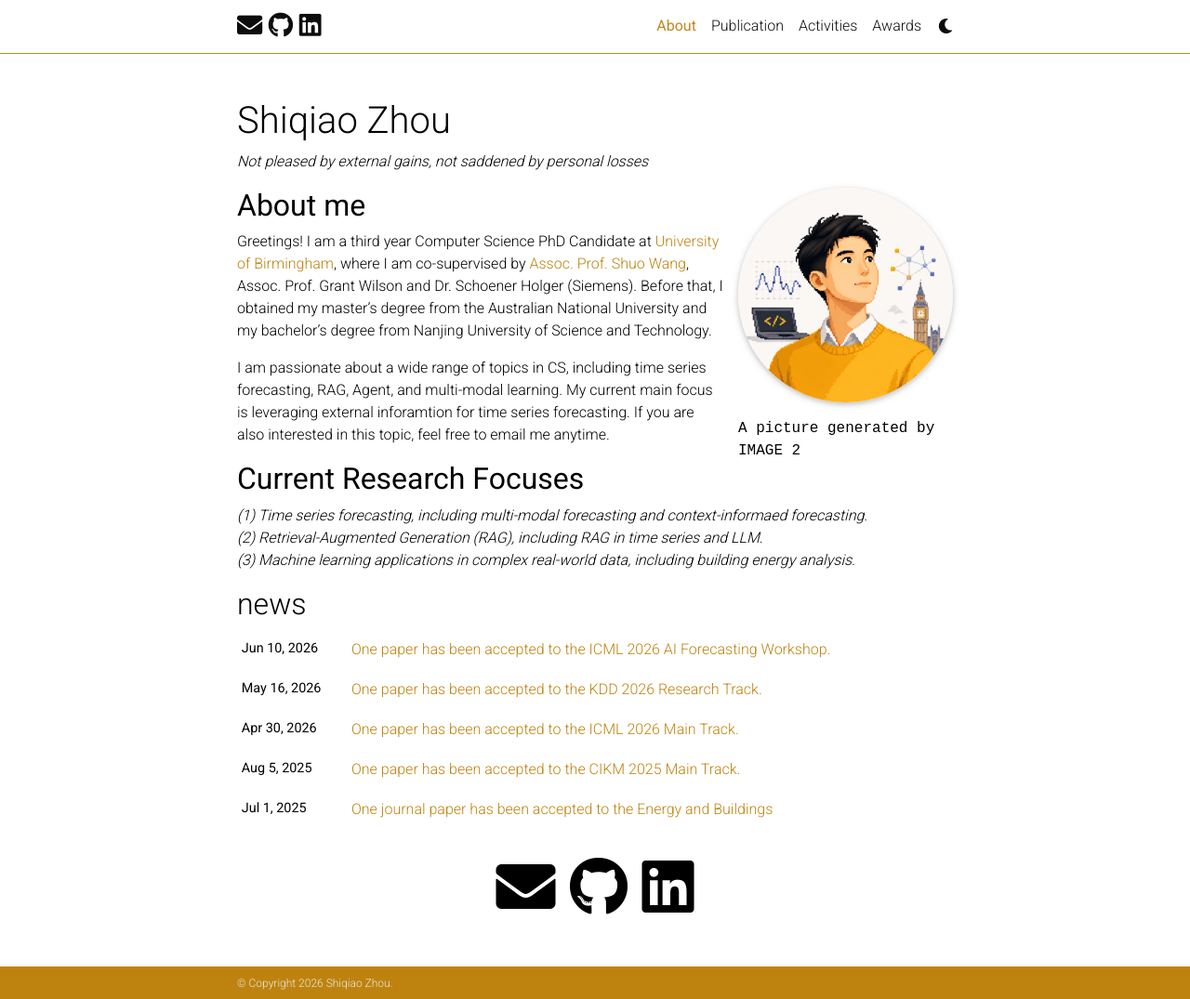
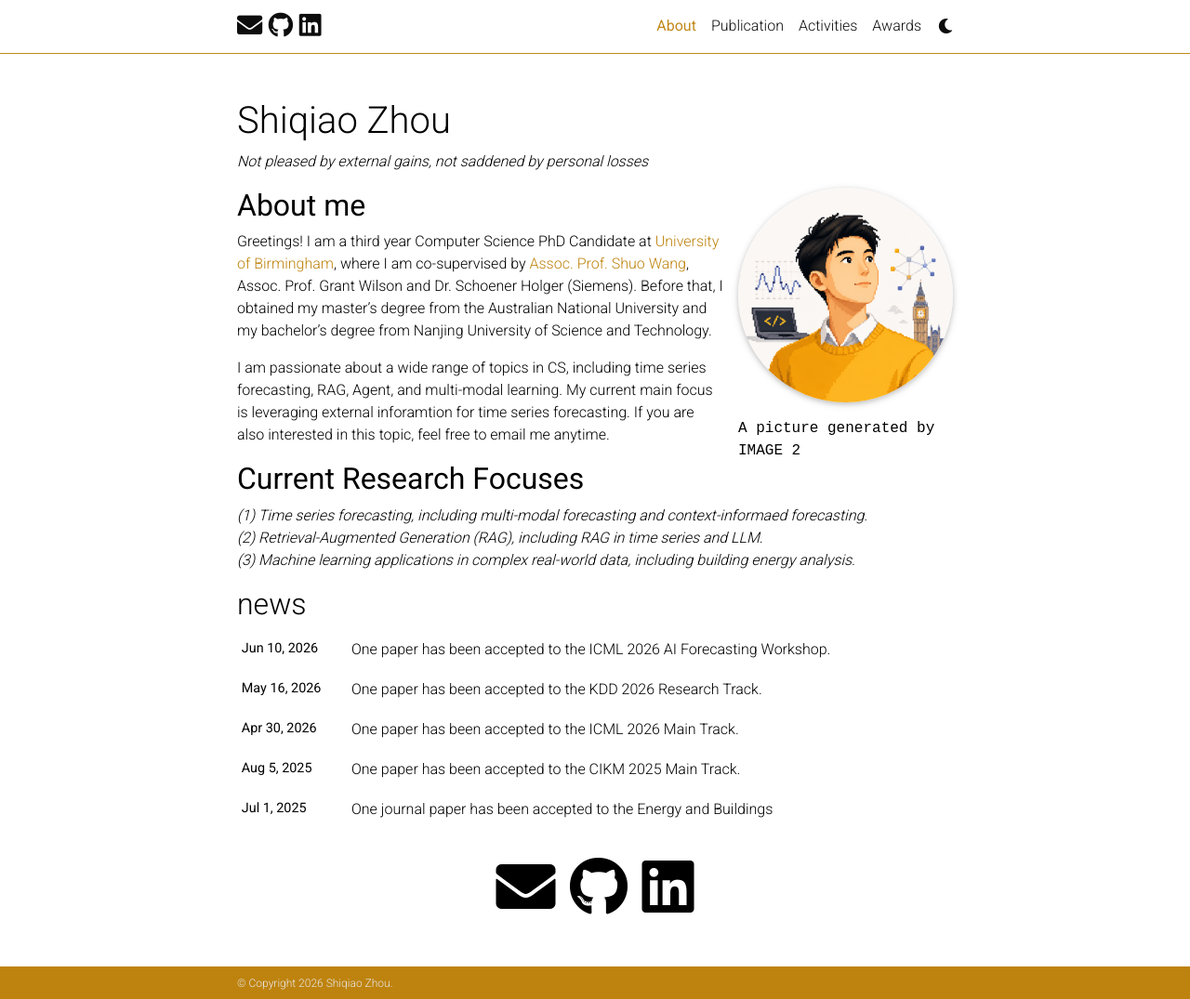
Before and after one commit to ShiqiaoZhou/ShiqiaoZhou.github.io, a Jekyll site: the page built from _pages/about.md, in a window 1280 px wide and 1075 px high. Shown: the whole window at 93% size. Built offline with Jekyll 4.4.1, drawn with Linux system fonts in a browser that asks for light colours; full-size pictures stand in for the smaller copies a plugin makes; comment, search, counter and statistics services are not loaded; a style sheet for code colours, icons or effects is not loaded.

Commit message:
adjust news

```diff
--- a/_includes/news.html
+++ b/_includes/news.html
@@ -16,6 +16,8 @@
                   <td>
                     {% if item.inline -%}
                       {{ item.content | remove: '<p>' | remove: '</p>' | emojify }}
+                    {%- elsif include.disable_links -%}
+                      <span class="news-title">{{ item.title }}</span>
                     {%- else -%}
                       <a class="news-title" href="{{ item.url | relative_url }}">{{ item.title }}</a>
                     {%- endif %}
--- a/_layouts/about.html
+++ b/_layouts/about.html
@@ -42,8 +42,8 @@ layout: default
 
           <!-- News -->
           {% if page.news -%}
-            <h2><a href="{{ '/news/' | relative_url }}" style="color: inherit;">news</a></h2>
-            {%- include news.html %}
+            <h2 style="color: inherit;">news</h2>
+            {%- include news.html disable_links=true %}
           {%- endif %}
 
           <!-- Selected papers -->
```
